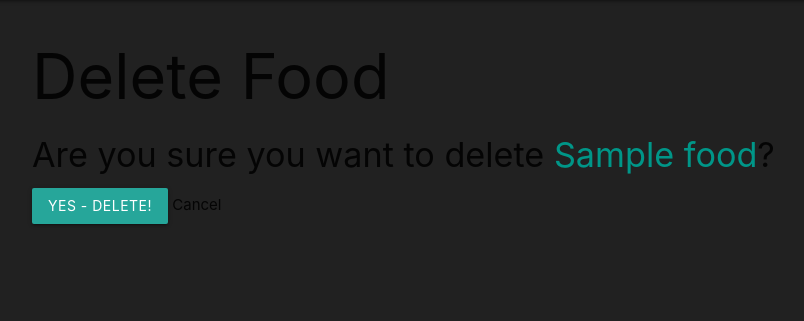
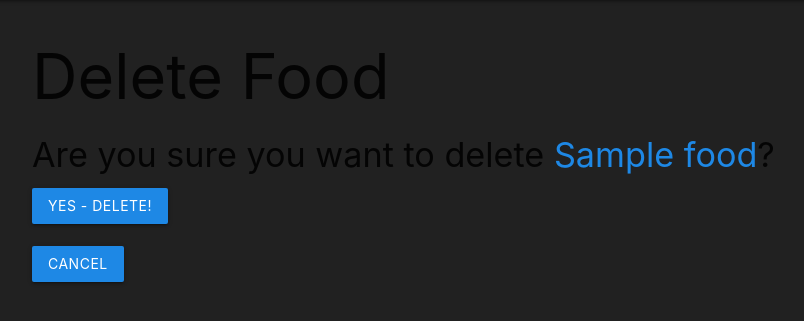
Before and after one commit to kelleralex04/meal-tracker, a Django app: page /foods/1/delete/ in a window 1280 px wide. Shown: the part 64-385 px from the top of the page, without its empty margins (160-964 px from the left). Run offline with Django 5.2, Linux system fonts and the light colour scheme; a user stored in the database is signed in; tables that the repository leaves empty hold one stand-in row (values such as "Sample post").

Commit message:
adds styling on food_confirm_delete

```diff
--- a/main_app/templates/main_app/food_confirm_delete.html
+++ b/main_app/templates/main_app/food_confirm_delete.html
@@ -3,11 +3,13 @@
 {% block content %}
   <h1>Delete Food</h1>
 
-  <h4>Are you sure you want to delete <span class="teal-text">{{ object.name }}</span>?</h4>
+  <h4>Are you sure you want to delete <span class="blue-text text-darken-1">{{ object.name }}</span>?</h4>
 
   <form action="" method="POST">
     {% csrf_token %}
-    <input type="submit" value="Yes - Delete!" class="btn">
-    <a href="{% url 'foods_list' %}">Cancel</a>
+    <input type="submit" value="Yes - Delete!" class="btn blue darken-1">
+    <br>
+    <br>
+    <a href="{% url 'foods_list' %}" class="btn blue darken-1">Cancel</a>
   </form>
 {% endblock %}
```
